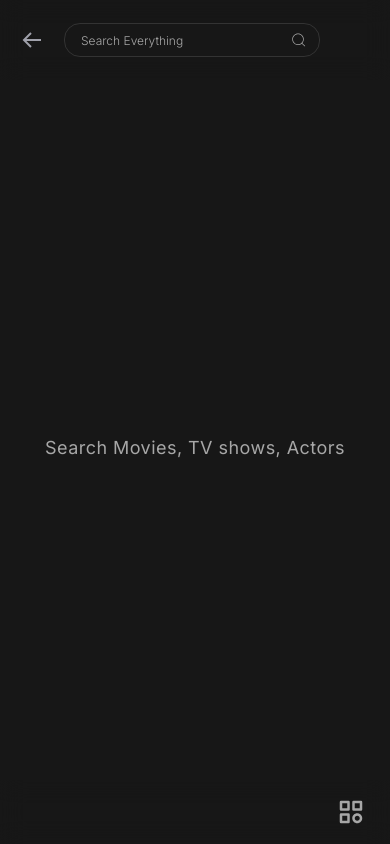
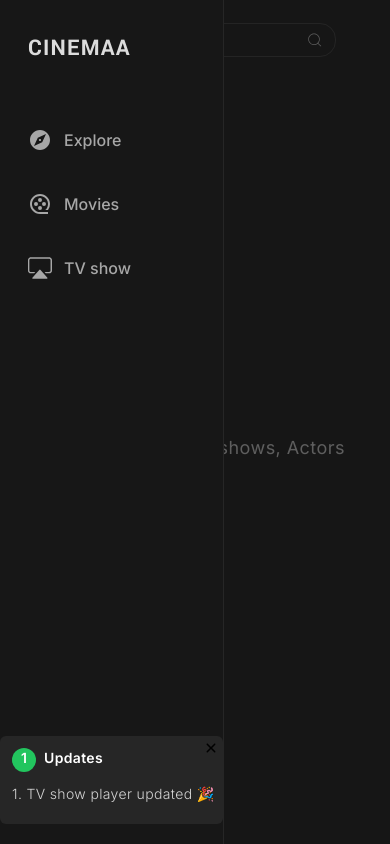
Before and after one commit to immdipu/Streamland-frontend, a Next.js app: page /search in a window 390 px wide. Both pictures are taken after a click on the button 32 px from the left and 40 px from the top of the page. Built offline with nearby package versions, Linux system fonts and the light colour scheme.

Commit message:
side bar updated for phone

```diff
--- a/src/app/component/sidenav/MobileSidebar.tsx
+++ b/src/app/component/sidenav/MobileSidebar.tsx
@@ -1,27 +1,30 @@
 "use client";
-import React, { useState } from "react";
+import React, { useState, useContext } from "react";
 import { BiCategory } from "react-icons/bi";
 import DesktopSidebar from "./DesktopSidebar";
 import clsx from "clsx";
+import { SearchContext } from "@/context/GlobalProvider";
 
 const MobileSidebar = () => {
-  const [show, setShow] = useState(false);
+  const GlobalContext = useContext(SearchContext);
   return (
     <>
       <div
         className={clsx(
-          "z-50 fixed w-56 first-letter duration-100 ease-in-out transition-all",
-          show ? "left-0" : "-left-60"
+          "z-[52] fixed w-56 first-letter duration-100 ease-in-out transition-all",
+          GlobalContext?.showSider ? "left-0" : "-left-60"
         )}
       >
         <DesktopSidebar />
       </div>
-      <div className="h-16 z-50 fixed items-center px-3 inset-x-0  bottom-0 hidden max-md:flex justify-between bg-_black_bg bg-opacity-30 backdrop-blur-md">
-        <div></div>
-        <button className=" pr-3" onClick={() => setShow(!show)}>
-          <BiCategory className="text-3xl text-_light_white" />
-        </button>
-      </div>
+      {GlobalContext?.showSider && (
+        <div
+          onClick={() =>
+            GlobalContext?.setShowSidebar(!GlobalContext.showSider)
+          }
+          className="inset-0 w-full h-full z-[51] fixed items-center px-3  hidden max-md:flex justify-between bg-_black_bg bg-opacity-50"
+        />
+      )}
     </>
   );
 };
--- a/src/app/component/topnav/Topnav.tsx
+++ b/src/app/component/topnav/Topnav.tsx
@@ -1,17 +1,21 @@
 "use client";
-import React from "react";
+import React, { useContext } from "react";
 import SearchStatic from "./SearchStatic";
 import { useRouter } from "next/navigation";
-import { BiArrowBack } from "react-icons/bi";
+import { BiArrowBack, BiMenuAltLeft } from "react-icons/bi";
 import clsx from "clsx";
+import IconButton from "@mui/material/IconButton";
+import { SearchContext } from "@/context/GlobalProvider";
+
 import { usePathname } from "next/navigation";
 
 const Topnav = () => {
   const router = useRouter();
   const pathname = usePathname();
+  const GlobalContext = useContext(SearchContext);
   return (
     <div
-      className="pl-56 max-md:pl-0  z-50 fixed bg-transparent
+      className="pl-56 max-md:pl-0 z-50 fixed bg-transparent
      inset-x-0 h-20 top-0"
     >
       <section className="backdrop-blur-md h-full flex items-center w-full px-5">
@@ -20,7 +24,7 @@ const Topnav = () => {
             router.back();
           }}
           className={clsx(
-            "mr-5",
+            "mr-5 max-md:hidden",
             pathname === "/"
               ? "opacity-0 pointer-events-none"
               : "opacity-100 pointer-events-auto"
@@ -28,6 +32,18 @@ const Topnav = () => {
         >
           <BiArrowBack className="text-2xl hover:text-_sidenav_bg duration-200 transition-colors ease-in-out text-_welcometext_lightblue" />
         </button>
+
+        <button
+          className={clsx("mr-5 hidden max-md:block")}
+          onClick={() =>
+            GlobalContext?.setShowSidebar(!GlobalContext.showSider)
+          }
+        >
+          <IconButton sx={{ color: "#7f8080" }}>
+            <BiMenuAltLeft className="text-2xl  hover:text-_sidenav_bg duration-200 transition-colors ease-in-out text-_welcometext_lightblue" />
+          </IconButton>
+        </button>
+
         <SearchStatic />
       </section>
     </div>
--- a/src/app/globals.css
+++ b/src/app/globals.css
@@ -4,8 +4,15 @@
 @tailwind components;
 @tailwind utilities;
 
+@layer base {
+    html {
+
+        -webkit-tap-highlight-color: transparent;
+
+    }
 
 
+}
 
 axis-horizontal,
 .carousel-root {
@@ -47,6 +54,7 @@ axis-horizontal,
         opacity: 1
     }
 }
+
 
 
 @keyframes slide-in-top {
--- a/src/context/GlobalProvider.tsx
+++ b/src/context/GlobalProvider.tsx
@@ -1,5 +1,10 @@
 "use client";
-import React, { createContext, useEffect, useState } from "react";
+import React, {
+  SetStateAction,
+  createContext,
+  useEffect,
+  useState,
+} from "react";
 import { Provider } from "react-redux";
 import { store } from "@/redux/store";
 import Topnav from "@/app/component/topnav/Topnav";
@@ -7,6 +12,8 @@ import Topnav from "@/app/component/topnav/Topnav";
 interface SearchContextProps {
   searchTerm: string;
   setSearchTerm: React.Dispatch<React.SetStateAction<string>>;
+  showSider: boolean;
+  setShowSidebar: React.Dispatch<SetStateAction<boolean>>;
 }
 
 export const SearchContext = createContext<SearchContextProps | undefined>(
@@ -16,10 +23,13 @@ export const SearchContext = createContext<SearchContextProps | undefined>(
 const getSearchResult = async (query: string) => {};
 const Providers = ({ children }: { children: React.ReactNode }) => {
   const [searchTerm, setSearchTerm] = useState<string>("");
+  const [showSider, setShowSidebar] = useState(false);
 
   const searchContextValue: SearchContextProps = {
     searchTerm,
     setSearchTerm,
+    showSider,
+    setShowSidebar,
   };
 
   return (
```
